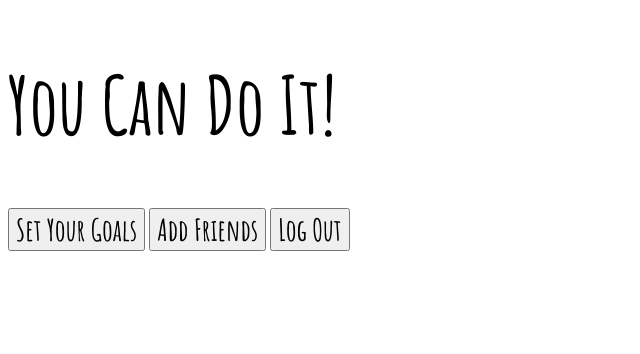
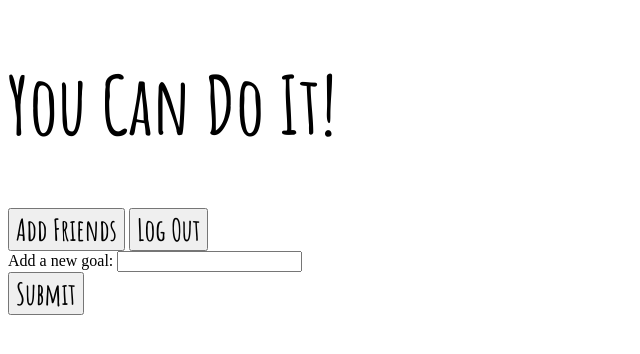
Before and after one commit to hstonehouse/you_can_do_it, a Flask app: page / in a window 1280 px wide. Shown: the top 354 px of the page, without its empty margins (0-640 px from the left). Run offline with Flask 2, Linux system fonts and the light colour scheme; the visitor is signed in with stand-in values (Sample User, id 1); data that the repository does not hold is empty; some libraries are stand-ins or nearby versions.

Commit message:
Own goals display on homepage as links that take you to a page to edit them

```diff
--- a/app.py
+++ b/app.py
@@ -4,7 +4,7 @@ import os
 import psycopg2
 import bcrypt
 
-from models.select_things import all_goals
+from models.goal import all_goals
 
 DB_URL = os.environ.get("DATABASE_URL", "dbname=accountability_db")
 
@@ -14,11 +14,15 @@ app.config['SECRET_KEY'] = 'String for testing purposes'
 @app.route('/')
 def index():
     user_id = session.get('user_id')
-    conn = psycopg2.connect(DB_URL)
-    cur = conn.cursor()
-    cur.execute('SELECT 1', []) # Query to check that the DB connected
-    conn.close()
-    return render_template('base.html', user_id = user_id)
+    if user_id:
+        goals = all_goals(user_id)
+        conn = psycopg2.connect(DB_URL)
+        cur = conn.cursor()
+        cur.execute('SELECT 1', []) # Query to check that the DB connected
+        conn.close()
+        return render_template('base.html', user_id = user_id, goals = goals)
+    else:
+        return render_template('base.html')
 
 @app.route('/signup')
 def signup():
@@ -49,7 +53,8 @@ def log_out():
 
 @app.route('/log_in')
 def log_in():
-    return render_template('login.html')
+    user_id = session.get('user_id')
+    return render_template('login.html', user_id = user_id)
 
 @app.route('/log_in_action', methods=['POST'])
 def log_in_action():
@@ -72,9 +77,23 @@ def log_in_action():
             invalid_user = True
             return render_template('base.html', invalid_user = invalid_user)
 
-@app.route('/set-goals')
-def add_edit_delete():
-    return render_template('set-goals.html')
+@app.route('/edit/<id>')
+def edit_goal(id):
+    user_id = session.get('user_id') # I also need this in order for the 'global' buttons to show up (add friend, log out)
+    if not user_id:
+        return redirect('/')
+    results = sql_select("SELECT goal, nudged_by from goals WHERE id = (%s)", [id])
+    goal_content, nudged_by = results[0] # results returns a LIST of tuples so you need to manually select the first one
+    return render_template('edit_goal.html', user_id = user_id, goal_id = id, goal_content = goal_content, nudged_by = nudged_by)
+
+@app.route('/delete_nudge/<id>', methods=['DELETE'])
+def delete_nudge(id):
+    user_id = session.get('user_id')
+    if not user_id:
+        return redirect('/')
+    sql_write("UPDATE goals SET nudged_by = NULL WHERE id = %s", [id])
+    return redirect('/')
+
 
 @app.route('/add_goal_action', methods=['POST'])
 def add_new_goal():
--- a/database.py
+++ b/database.py
@@ -1,9 +1,9 @@
 import psycopg2
 
-def sql_select(query):
+def sql_select(query, params):
   conn = psycopg2.connect("dbname=accountability_db")
   cur = conn.cursor()
-  cur.execute(query)
+  cur.execute(query, params)
   results = cur.fetchall()
   cur.close()
   conn.close()
--- a/models/select_things.py
+++ b/models/goal.py
@@ -2,7 +2,7 @@ from database import sql_select
 
 def all_goals(user_id):
     results = []
-    results = sql_select(f"SELECT goals.id, user_id, goal, nudged_by, name FROM goals INNER JOIN users ON {user_id} = user_id")
+    results = sql_select("SELECT goals.id, user_id, goal, nudged_by, name FROM goals INNER JOIN users ON user_id = %s", [user_id])
     goals = []
     for result in results:
         goals.append({
--- a/static/style.css
+++ b/static/style.css
@@ -15,3 +15,7 @@ h1 {
 .invalid {
     color: red;
 }
+
+a {
+    text-decoration: none;
+}
--- a/templates/base.html
+++ b/templates/base.html
@@ -12,15 +12,9 @@
 </head>
 <body>
     <h1>You Can Do It!</h1>
-    {% block content %}
+
 
     {% if user_id %}
-    <div class = "homepage_button">
-        <form action="/set-goals">
-        <input type="submit" value = "Set Your Goals" class = 'specialfont'>
-        </form>
-    </div>
-
     <div class = "homepage_button">
         <form action="/add_friends">
         <input type="submit" value = "Add Friends" class = 'specialfont'>
@@ -46,6 +40,34 @@
     </div>
 
     {% endif %}
-    {% endblock  %}
+
+    {% block content %}
+
+    {% if user_id %}
+    <section class = "goals">
+        {% for goal in goals %}
+        <p><a href="/edit/{{goal.id}}" class = 'specialfont'>{{goal.goal_content}}</a></p>
+
+        {% if goal.who_nudged %}
+        <p>{{goal.who_nudged}}</p>
+        else
+        <p> </p>
+
+        {% endif %}
+
+        {% endfor %}
+
+    </section>
+
+    <div class = "homepage_button">
+        <form action="/add_goal_action" method = 'POST'>
+            Add a new goal: <input type="text" name = "newgoal" id = "newgoal" required> <br>
+            <input type="submit" class = 'specialfont'>
+        </form>
+    </div>
+
+    {% endif %}
+
+    {% endblock %}
 </body>
 </html>
```
Also changed, not shown: templates/edit_goal.html (+15 -5 lines), templates/set-goals.html (deleted, +0 -17 lines).
